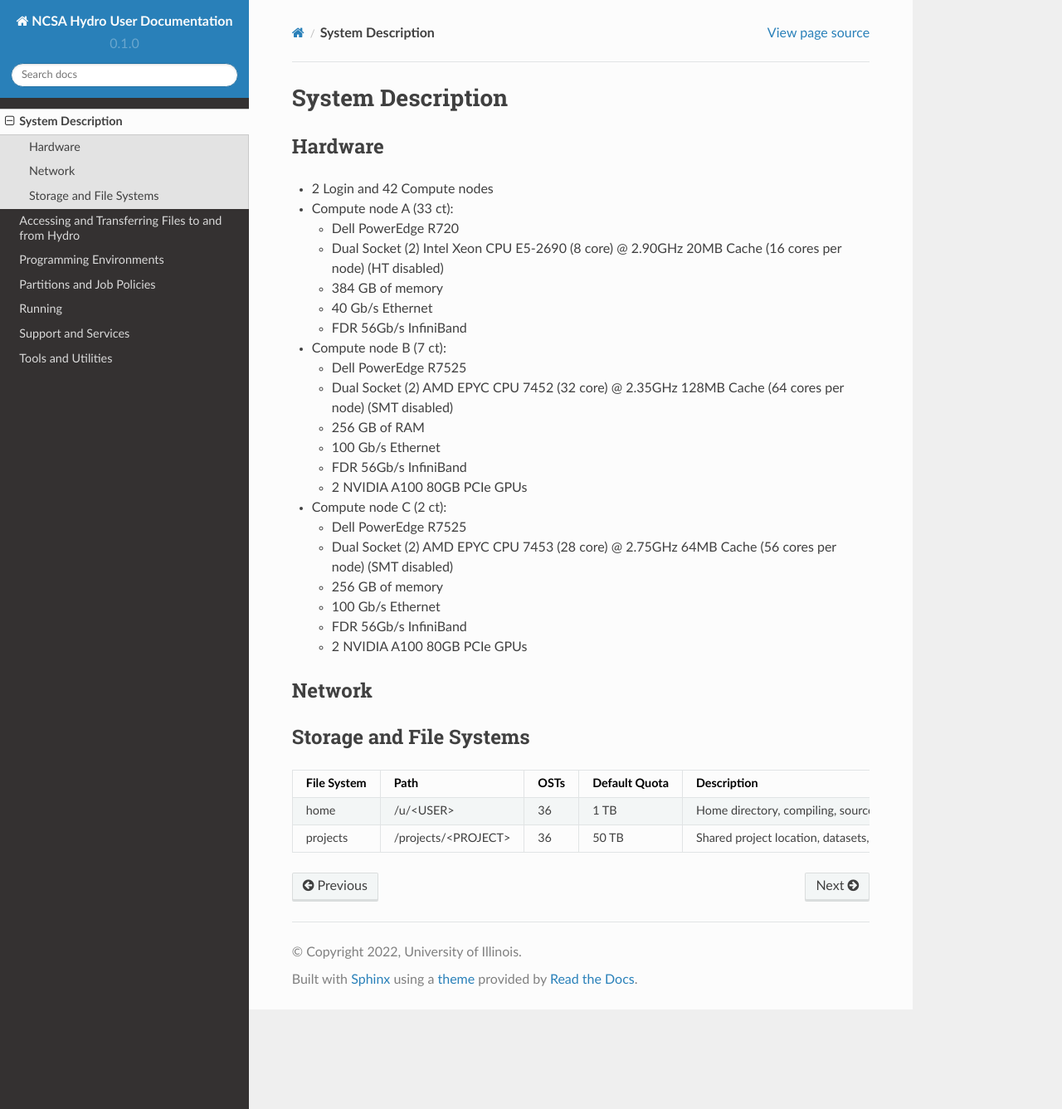
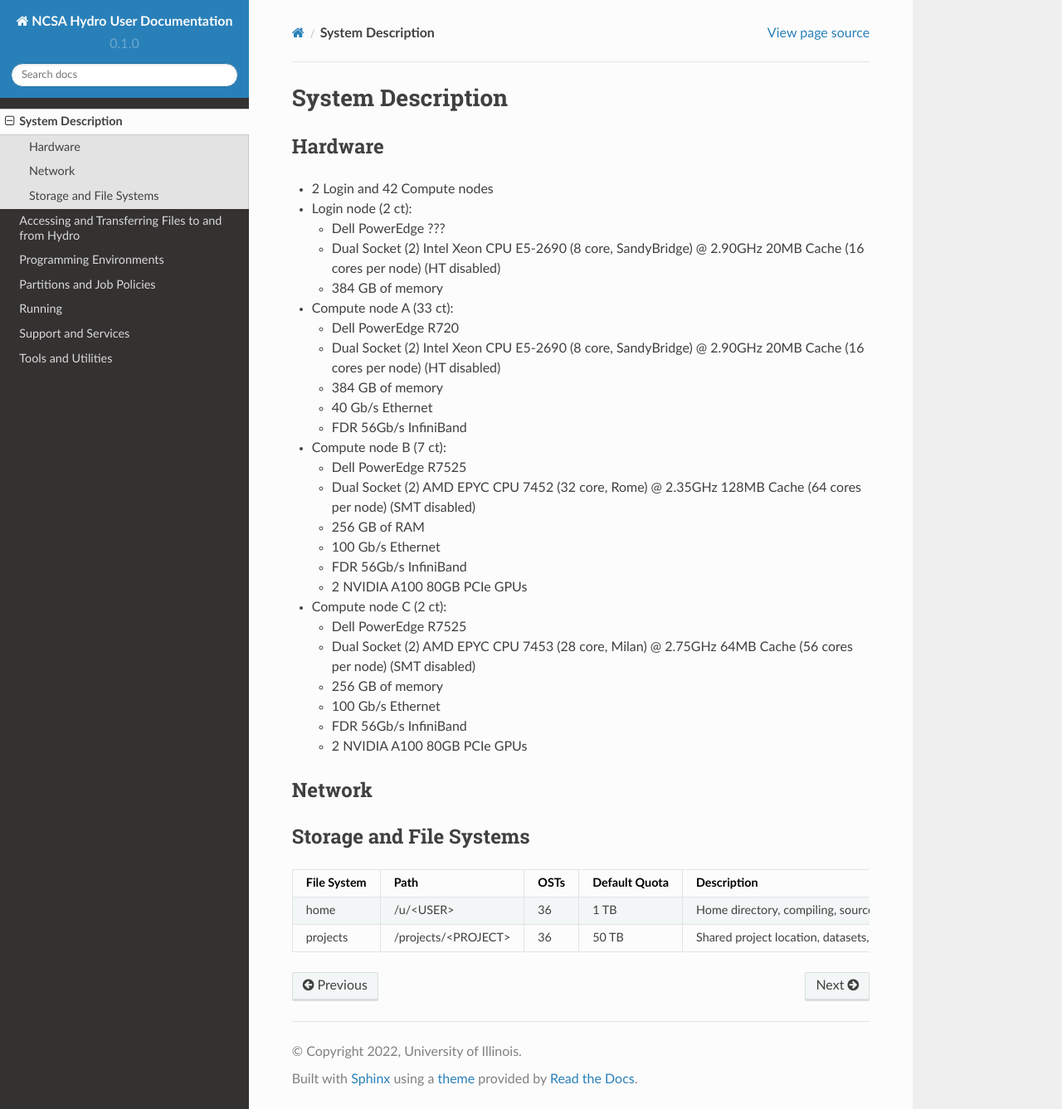
Before and after one commit to ncsa/hydro_documentation, a Sphinx documentation site: the page built from docs/source/system_description.rst, in a window 1280 px wide and 1337 px high. Shown: the whole window at 83% size. Built offline with Sphinx 7.4.7 and the Read the Docs theme 2.0.0, drawn with Linux system fonts in a browser that asks for light colours; pages that are not in the unit, such as notebooks, are missing from menus.

Commit message:
More detailed descriptions
More details on configurations of login and compute nodes

```diff
--- a/docs/source/system_description.rst
+++ b/docs/source/system_description.rst
@@ -5,10 +5,17 @@ Hardware
 -------------
 
 -  2 Login and 42 Compute nodes
+-  Login node (2 ct):
+
+   -  Dell PowerEdge ???
+   -  Dual Socket (2) Intel Xeon CPU E5-2690 (8 core, SandyBridge) @ 2.90GHz 20MB
+      Cache (16 cores per node) (HT disabled)
+   -  384 GB of memory
+
 -  Compute node A (33 ct):
 
    -  Dell PowerEdge R720
-   -  Dual Socket (2) Intel Xeon CPU E5-2690 (8 core) @ 2.90GHz 20MB
+   -  Dual Socket (2) Intel Xeon CPU E5-2690 (8 core, SandyBridge) @ 2.90GHz 20MB
       Cache (16 cores per node) (HT disabled)
    -  384 GB of memory
    -  40 Gb/s Ethernet
@@ -17,7 +24,7 @@ Hardware
 -  Compute node B (7 ct):
 
    -  Dell PowerEdge R7525
-   -  Dual Socket (2) AMD EPYC CPU 7452 (32 core) @ 2.35GHz 128MB Cache
+   -  Dual Socket (2) AMD EPYC CPU 7452 (32 core, Rome) @ 2.35GHz 128MB Cache
       (64 cores per node) (SMT disabled)
    -  256 GB of RAM
    -  100 Gb/s Ethernet
@@ -27,7 +34,7 @@ Hardware
 -  Compute node C (2 ct):
 
    -  Dell PowerEdge R7525
-   -  Dual Socket (2) AMD EPYC CPU 7453 (28 core) @ 2.75GHz 64MB Cache
+   -  Dual Socket (2) AMD EPYC CPU 7453 (28 core, Milan) @ 2.75GHz 64MB Cache
       (56 cores per node) (SMT disabled)
    -  256 GB of memory
    -  100 Gb/s Ethernet
```
